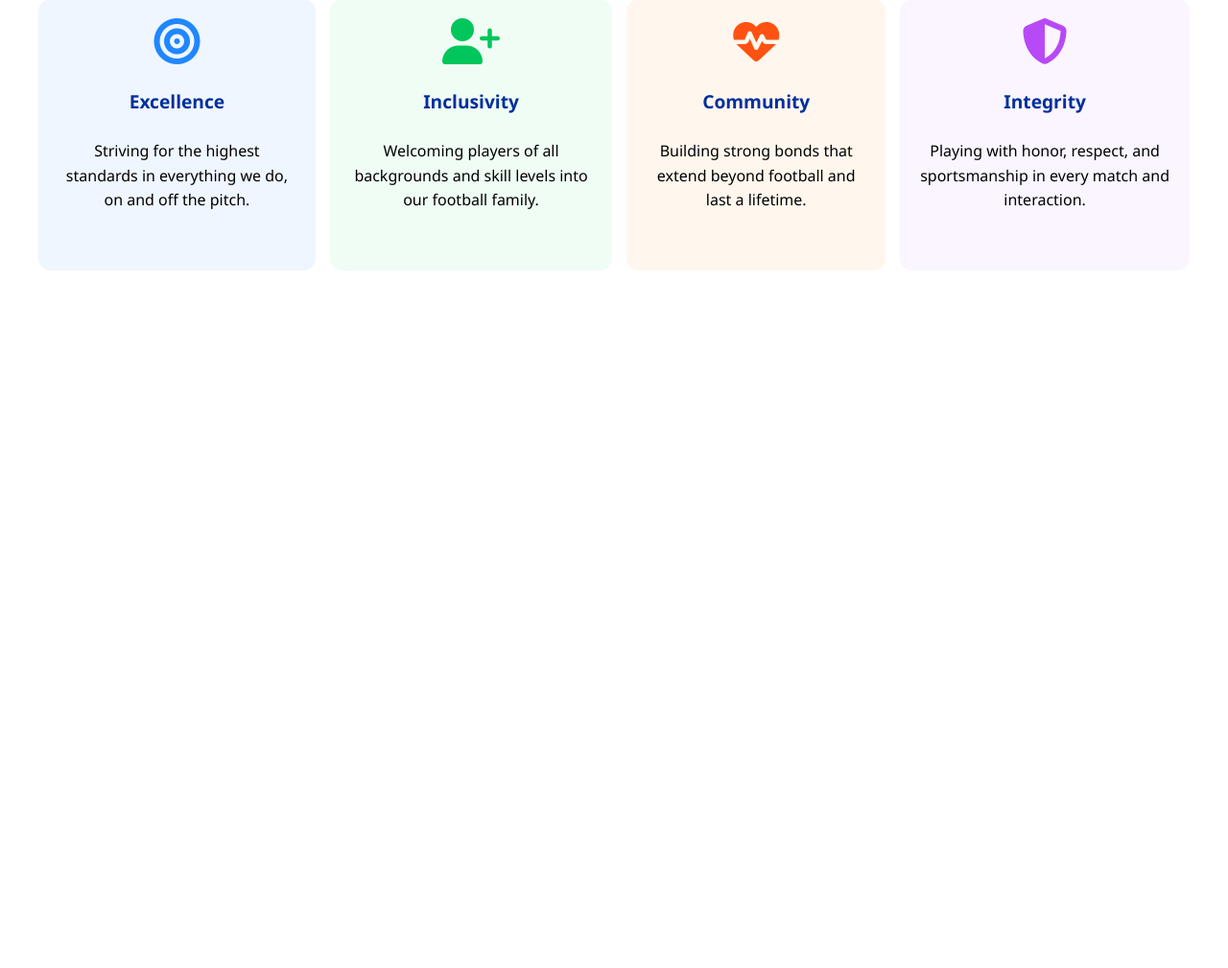
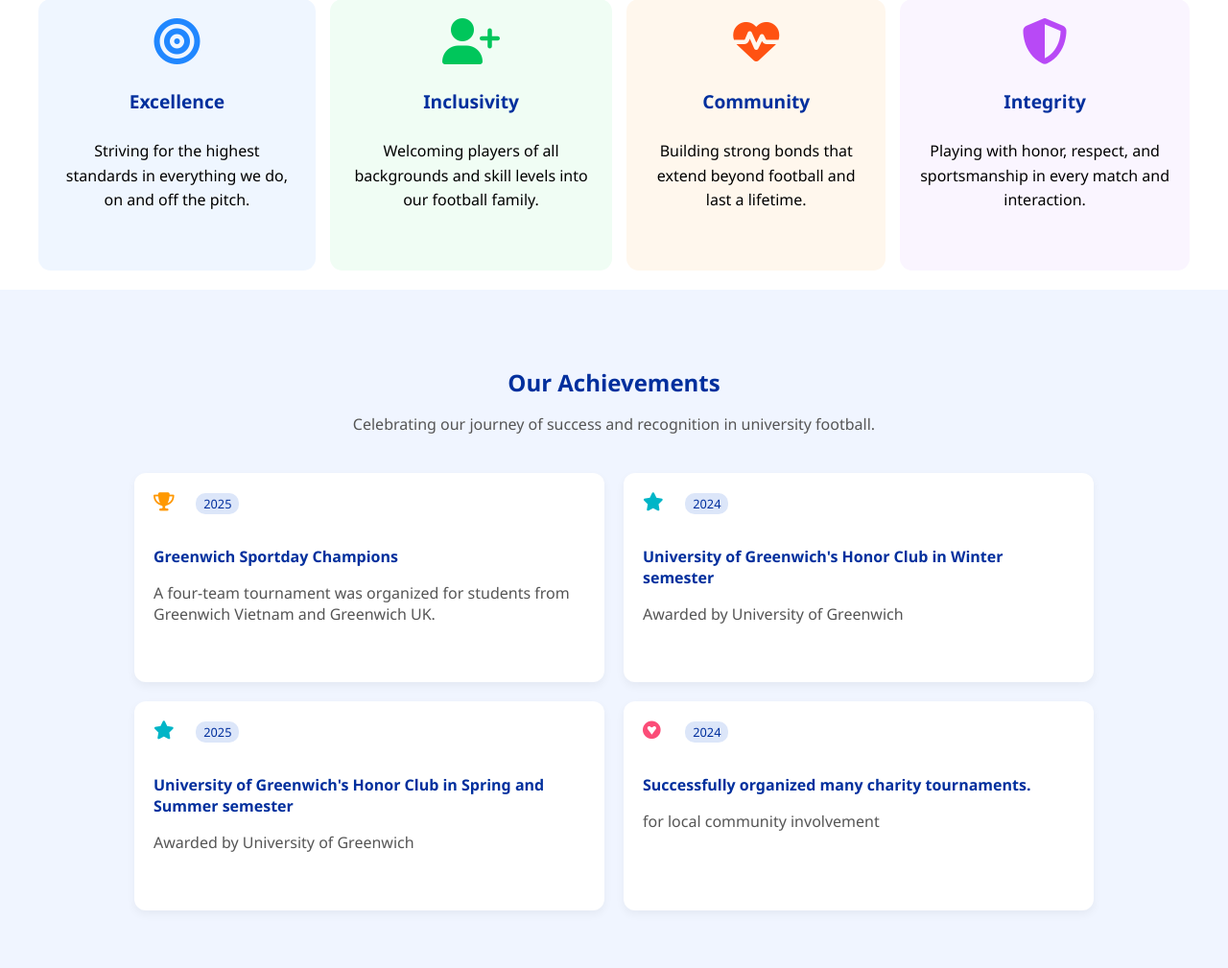
Before and after one commit to HoangPho2212/Greenwich-Football-Club-Official, a PHP site: page /club.php in a window 1280 px wide. Shown: the part 1541-2550 px from the top of the page at 96% size. Before the commit the page ends 1823 px from the top, so only its background shows below. Run offline with PHP 8.4, Linux system fonts and the light colour scheme.

Commit message:
achievements section

```diff
--- a/club.php
+++ b/club.php
@@ -119,6 +119,44 @@
             </div>
         </div>
     </section>
+
+    <section class="our-achievements">
+        <div class="achievements-container">
+            <h1>Our Achievements</h1>
+            <p>Celebrating our journey of success and recognition in university football.</p>
+
+            <div class="achievement-grid">
+                <div class="achievement-card">
+                    <i style="color:  #FF9800;" class="fa-solid fa-trophy"></i>
+                    <span class="year">2025</span>
+                    <h4>Greenwich Sportday Champions</h4>
+                    <p>A four-team tournament was organized for students from Greenwich Vietnam and Greenwich UK.</p>
+                </div>
+
+                <div class="achievement-card">
+                    <i style="color: #00B5C7;" class="fa-solid fa-star"></i>
+                    <span class="year">2024</span>
+                    <h4>University of Greenwich's Honor Club in Winter semester </h4>
+                    <p>Awarded by University of Greenwich</p>
+                </div>
+
+                <div class="achievement-card">
+                    <i style="color: #00B5C7;" class="fa-solid fa-star"></i>
+                    <span class="year">2025</span>
+                    <h4>University of Greenwich's Honor Club in Spring and Summer semester</h4>
+                    <p>Awarded by University of Greenwich</p>
+                </div>
+
+                <div class="achievement-card">
+                    <i style="color: #FB4D78;" class="fa-brands fa-gratipay"></i>
+                    <span class="year">2024</span>
+                    <h4>Successfully organized many charity tournaments.</h4>
+                    <p>for local community involvement</p>
+                </div>
+            </div>
+        </div>
+
+    </section>
 </body>
 
 </html>
--- a/style.css
+++ b/style.css
@@ -568,3 +568,65 @@ footer p {
   transform: translateY(-8px);
   box-shadow: 0 10px 25px rgba(0,0,0,0.15);
 }
+
+.our-achievements {
+  background: #F0F5FF;
+  text-align: center;
+  padding: 60px 20px;
+}
+
+.our-achievements h1 {
+  color:  #002f9d;
+  font-weight: bold;
+  margin-bottom: 10px;
+}
+
+.our-achievements p {
+  color: #555;
+  margin-bottom: 40px;
+}
+
+.achievement-grid {
+  display: grid;
+  grid-template-columns: repeat(auto-fit, minmax(333px, 1fr));
+  gap: 20px;
+  max-width: 1000px;
+  margin: 0 auto;
+}
+
+.achievement-card {
+  background: #fff;
+  border-radius: 12px;
+  padding: 20px;
+  text-align: left;
+  box-shadow: 0px 4px 10px rgba(0, 0, 0, 0.05);
+  transition: transform 0.3s ease, box-shadow 0.3s ease;
+}
+
+.achievement-card:hover {
+  transform: translateY(-5px);
+  box-shadow: 0 8px 18px rgba(0,0,0,0.1);
+}
+
+.achievement-card i {
+  width: 40px;
+  height: 40px;
+  font-size: 1.2rem;
+  margin-bottom: 10px;
+}
+
+.year {
+  background: #dce6f9;
+  color: #002f9d;
+  font-size: 0.8rem;
+  padding: 2px 8px;
+  border-radius: 10px;
+  margin-bottom: 8px;
+  display: inline-block;
+}
+
+.achievement-card h4 {
+  margin: 5px 0;
+  font-weight: bold;
+  color: #002f9d;
+}
```
